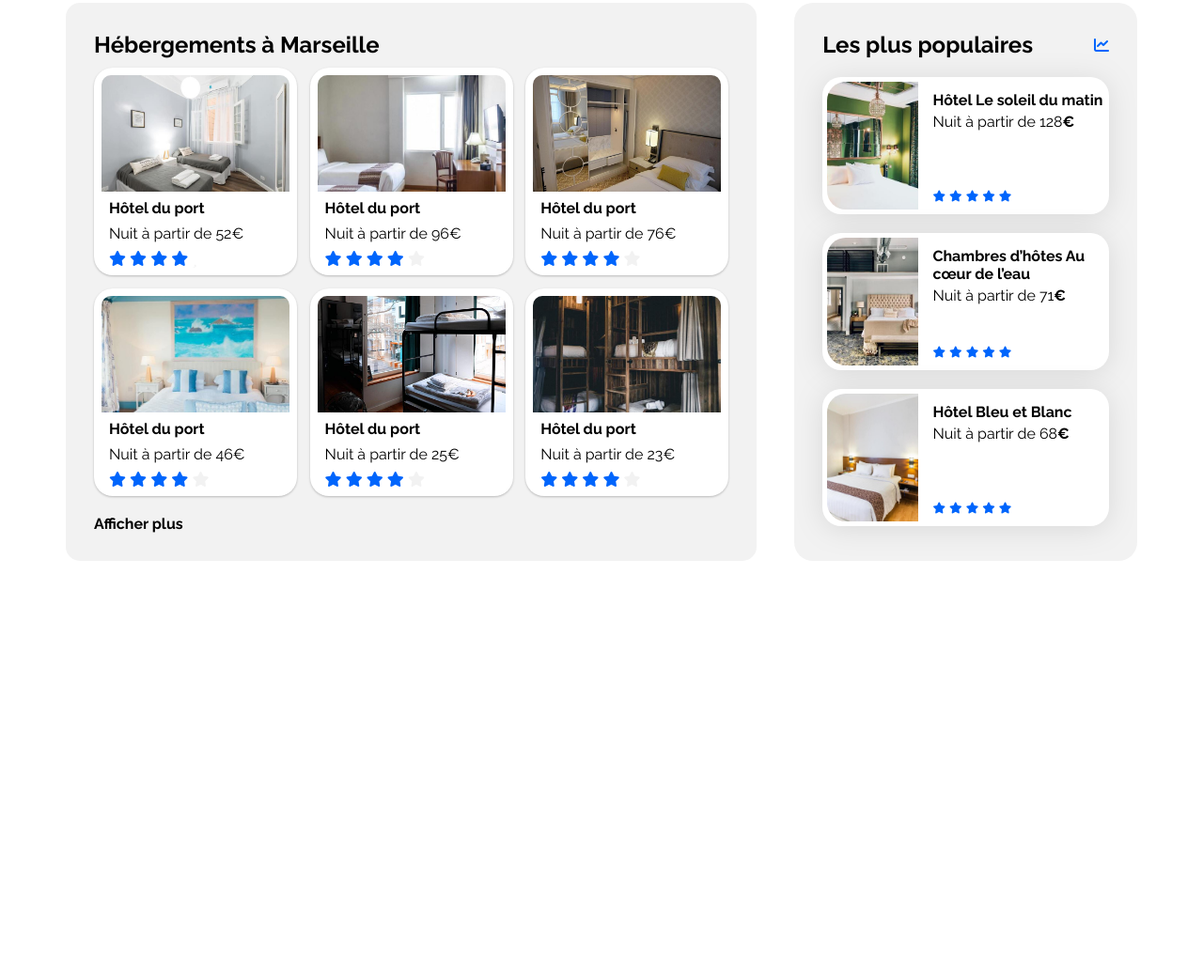
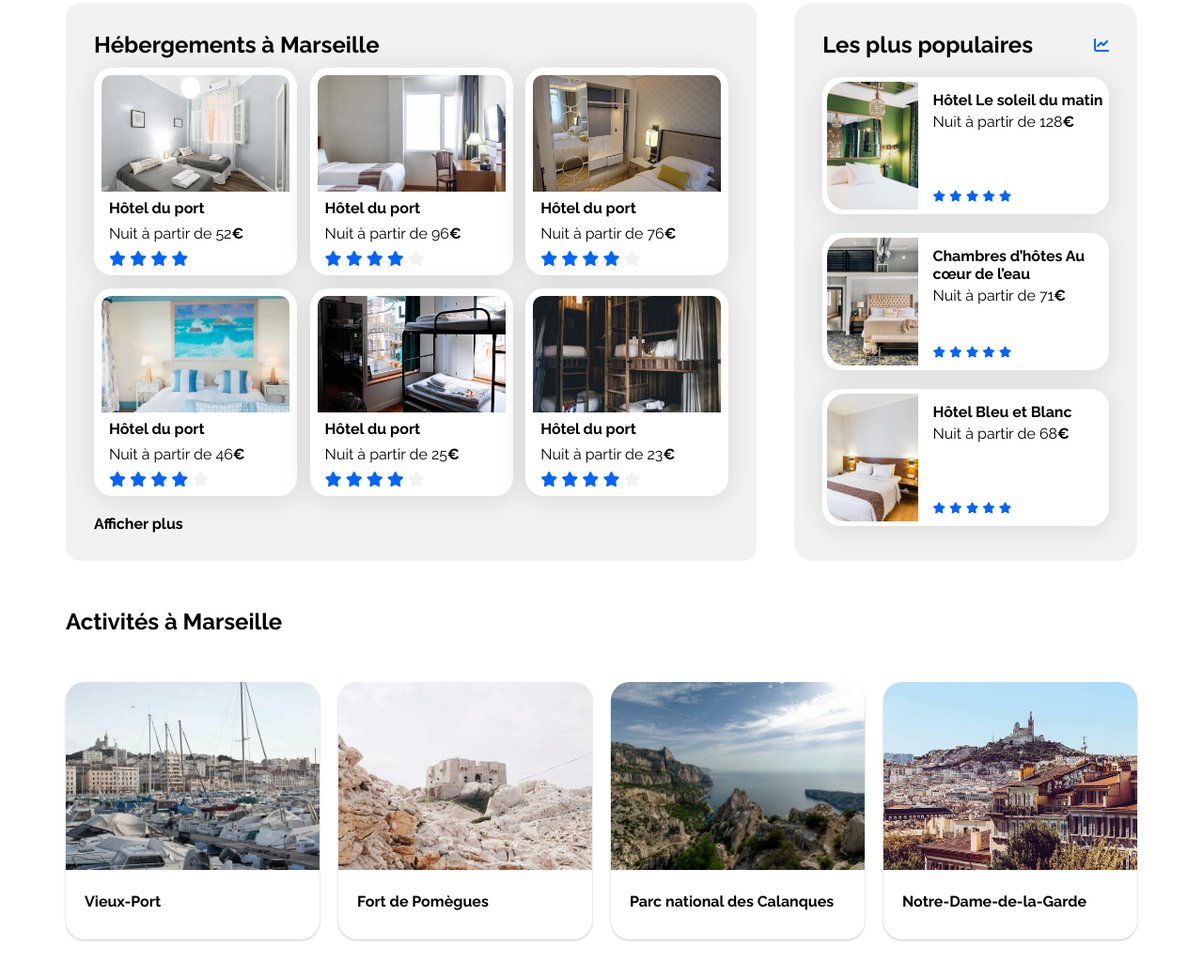
Before and after one commit to D-D-f/projet_opc_dev_react, a website: page bookie_p2/index.html in a window 1280 px wide. Shown: the part 303-1344 px from the top of the page at 94% size. Before the commit the page ends 919 px from the top, so only its background shows below. Drawn offline with Linux system fonts and the light colour scheme.

Commit message:
add and end activity card

```diff
--- a/bookie_p2/css/style.css
+++ b/bookie_p2/css/style.css
@@ -217,7 +217,7 @@ main {
   border-radius: 20px;
   padding: 8px;
   margin-top: 10px;
-  box-shadow: 0 1px 3px rgba(0, 0, 0, 0.12), 0 1px 2px rgba(0, 0, 0, 0.12);
+  filter: drop-shadow(0px 3px 15px rgba(0, 0, 0, 0.1));
 }
 
 .card h4,
@@ -323,6 +323,42 @@ main {
   margin-bottom: 5px;
 }
 
+/* ACTIVITES */
+
+.sectionActivite {
+  margin-top: 50px;
+  margin-bottom: 50px;
+}
+
+.sectionActivite h2 {
+  margin-bottom: 50px;
+}
+
+.AllCardActivite {
+  display: flex;
+  justify-content: space-between;
+  gap: 20px;
+}
+
+.cardActivite {
+  width: 25%;
+  border-radius: 20px;
+  box-shadow: 0 1px 3px rgba(0, 0, 0, 0.12), 0 1px 2px rgba(0, 0, 0, 0.12);
+}
+
+.cardActivite img {
+  border-top-left-radius: 20px;
+  border-top-right-radius: 20px;
+  height: 200px;
+  width: 100%;
+  object-fit: cover;
+}
+
+.cardActivite h4 {
+  height: 70px;
+  padding: 20px;
+}
+
 @media screen and (max-width: 1024px) {
   .main-container {
     padding: 0 20px;
@@ -365,6 +401,9 @@ main {
   .populaires-cards .card-subtitle {
     font-size: 13px;
   }
+  .cardPopular {
+    width: 33%;
+  }
 }
 
 @media screen and (max-width: 768px) {
@@ -374,6 +413,14 @@ main {
     margin-right: 0px;
   }
   main {
+    margin-left: 0px;
+    margin-right: 0px;
+  }
+  .populaires {
+    border-radius: 0;
+    margin-top: 0;
+  }
+  main section:first-child {
     margin-left: 20px;
     margin-right: 20px;
   }
@@ -461,4 +508,21 @@ main {
     display: flex;
     flex-direction: column;
   }
+  .cardPopular {
+    width: 100%;
+  }
+
+  .AllCardActivite {
+    display: flex;
+    flex-direction: column;
+  }
+
+  .cardActivite {
+    width: 100%;
+  }
+
+  .sectionActivite {
+    margin-left: 20px;
+    margin-right: 20px;
+  }
 }
--- a/bookie_p2/index.html
+++ b/bookie_p2/index.html
@@ -79,17 +79,17 @@
           </div>
         </section>
         <section class="container_secondSection">
-          <div class="container_marseille">
+          <section class="container_marseille">
             <h2>Hébergements à Marseille</h2>
             <div class="allCard">
-              <div class="card">
+              <article class="card">
                 <img
                   class="img_hotel"
                   src="./images/hebergements/fred-kleber.jpg"
                   alt="image chambre"
                 />
                 <h4>Hôtel du port</h4>
-                <p>Nuit à partir de 52€</p>
+                <p>Nuit à partir de 52<span class="euro">€</span></p>
                 <div class="stars">
                   <span>
                     <i class="fa-solid fa-star"></i>
@@ -107,15 +107,15 @@
                     <i class="fa-thin fa-star"></i>
                   </span>
                 </div>
-              </div>
-              <div class="card">
+              </article>
+              <article class="card">
                 <img
                   class="img_hotel"
                   src="./images/hebergements/febrian-zakaria.jpg"
                   alt="image chambre"
                 />
                 <h4>Hôtel du port</h4>
-                <p>Nuit à partir de 96€</p>
+                <p>Nuit à partir de 96<span class="euro">€</span></p>
                 <div class="stars">
                   <span>
                     <i class="fa-solid fa-star"></i>
@@ -133,15 +133,15 @@
                     <i class="fa-solid fa-star"></i>
                   </span>
                 </div>
-              </div>
-              <div class="card">
+              </article>
+              <article class="card">
                 <img
                   class="img_hotel"
                   src="./images/hebergements/reisetopia.jpg"
                   alt="image chambre"
                 />
                 <h4>Hôtel du port</h4>
-                <p>Nuit à partir de 76€</p>
+                <p>Nuit à partir de 76<span class="euro">€</span></p>
                 <div class="stars">
                   <span>
                     <i class="fa-solid fa-star"></i>
@@ -159,15 +159,15 @@
                     <i class="fa-solid fa-star"></i>
                   </span>
                 </div>
-              </div>
-              <div class="card">
+              </article>
+              <article class="card">
                 <img
                   class="img_hotel"
                   src="./images/hebergements/annie-spratt.jpg"
                   alt="image chambre"
                 />
                 <h4>Hôtel du port</h4>
-                <p>Nuit à partir de 46€</p>
+                <p>Nuit à partir de 46<span class="euro">€</span></p>
                 <div class="stars">
                   <span>
                     <i class="fa-solid fa-star"></i>
@@ -185,15 +185,15 @@
                     <i class="fa-solid fa-star"></i>
                   </span>
                 </div>
-              </div>
-              <div class="card">
+              </article>
+              <article class="card">
                 <img
                   class="img_hotel"
                   src="./images/hebergements/marcus-loke.jpg"
                   alt="image chambre"
                 />
                 <h4>Hôtel du port</h4>
-                <p>Nuit à partir de 25€</p>
+                <p>Nuit à partir de 25<span class="euro">€</span></p>
                 <div class="stars">
                   <span>
                     <i class="fa-solid fa-star"></i>
@@ -211,15 +211,15 @@
                     <i class="fa-solid fa-star"></i>
                   </span>
                 </div>
-              </div>
-              <div class="card">
+              </article>
+              <article class="card">
                 <img
                   class="img_hotel"
                   src="./images/hebergements/nicate-lee.jpg"
                   alt="image chambre"
                 />
                 <h4>Hôtel du port</h4>
-                <p>Nuit à partir de 23€</p>
+                <p>Nuit à partir de 23<span class="euro">€</span></p>
                 <div class="stars">
                   <span>
                     <i class="fa-solid fa-star"></i>
@@ -237,10 +237,10 @@
                     <i class="fa-solid fa-star"></i>
                   </span>
                 </div>
-              </div>
+              </article>
             </div>
             <p>Afficher plus</p>
-          </div>
+          </section>
           <section class="populaires">
             <div class="populaires-title">
               <h2 class="section-title">Les plus populaires</h2>
@@ -327,6 +327,43 @@
             </div>
           </section>
         </section>
+        <section class="sectionActivite">
+          <h2>Activités à Marseille</h2>
+          <div class="AllCardActivite">
+            <article class="cardActivite">
+              <img
+                src="./images/activites/reno-laithienne.jpg"
+                alt="vieux-Port"
+                class="act_card_img"
+              />
+              <h4>Vieux-Port</h4>
+            </article>
+            <article class="cardActivite">
+              <img
+                src="./images/activites/paul-hermann.jpg"
+                alt="Fort de Pomègues"
+                class="act_card_img"
+              />
+              <h4>Fort de Pomègues</h4>
+            </article>
+            <article class="cardActivite">
+              <img
+                src="./images/activites/kilyan-sockalingum.jpg"
+                alt="Parc national des Calanques"
+                class="act_card_img"
+              />
+              <h4>Parc national des Calanques</h4>
+            </article>
+            <article class="cardActivite">
+              <img
+                src="./images/activites/florian-wehde.jpg"
+                alt="Notre-Dame-de-la-Garde"
+                class="act_card_img"
+              />
+              <h4>Notre-Dame-de-la-Garde</h4>
+            </article>
+          </div>
+        </section>
       </main>
     </div>
   </body>
```
